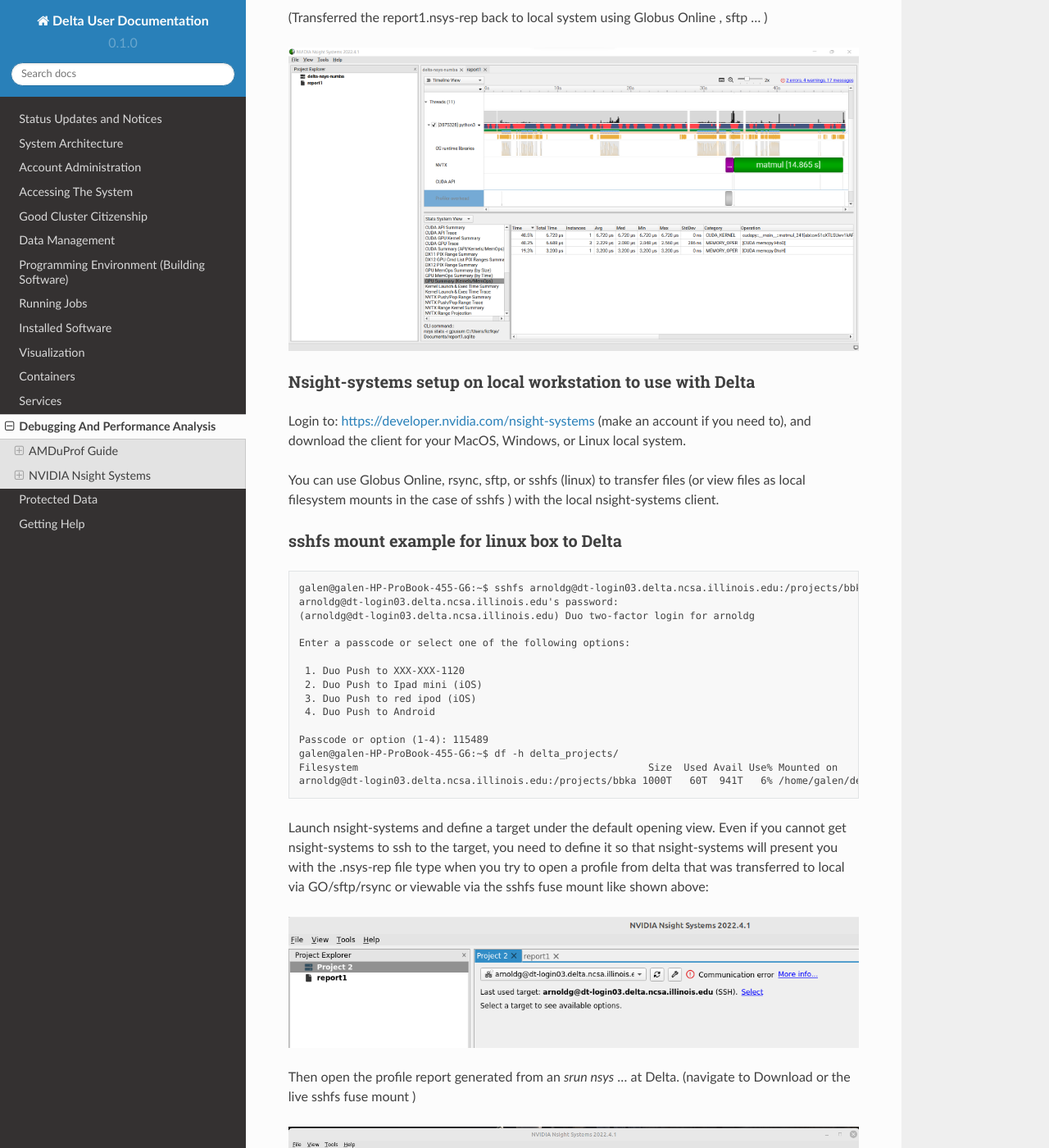
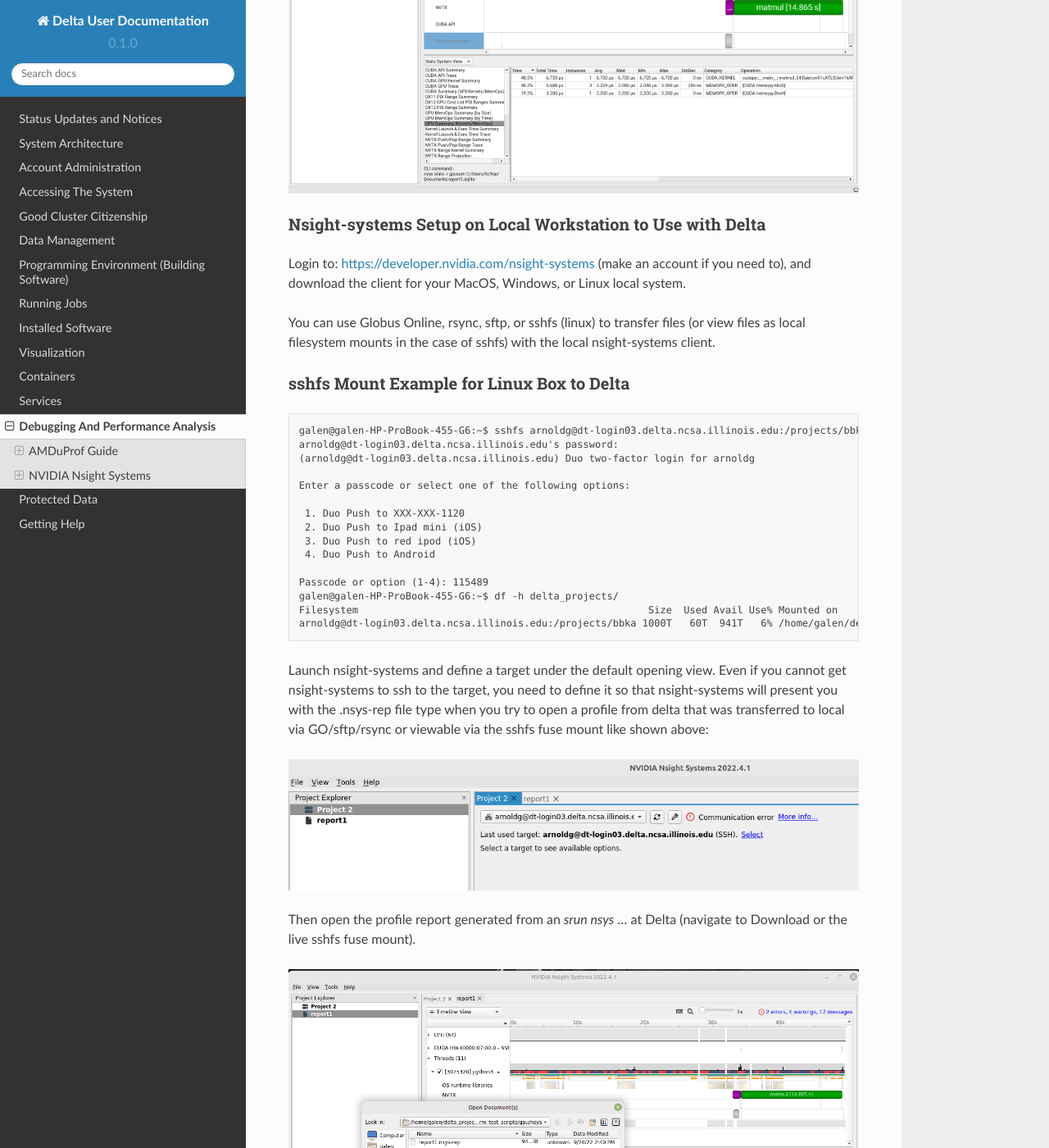
Before and after one commit to ncsa/Delta_doc, a Sphinx documentation site: the page built from docs/source/debug_perf/index.rst, in a window 1280 px wide and 1400 px high, scrolled down 11157 px. Shown: the whole window at 82% size. Built offline with Sphinx 7.4.7 and the Read the Docs theme 2.0.0, drawn with Linux system fonts in a browser that asks for light colours; pages that are not in the unit, such as notebooks, are missing from menus; some of the changed text lies outside the part shown.

Commit message:
Update index.rst updated formatting
updated formatting throughout page

```diff
--- a/docs/source/debug_perf/index.rst
+++ b/docs/source/debug_perf/index.rst
@@ -4,11 +4,11 @@ Debugging And Performance Analysis
 AMDuProf Guide
 -----------------
 
-run and collect data
+Run and Collect Data
 ~~~~~~~~~~~~~~~~~~~~~~~~~
 Run a batch job and collect data:
 
-::
+.. code-block::
 
    ...
    #SBATCH --constraint=perf  # perf,nvperf for gpu nodes
@@ -22,13 +22,12 @@ Run a batch job and collect data:
    srun AMDuProfCLI collect --config assess  -o `pwd`/uprof_assess  `pwd`/stream.22gb
    srun AMDuProfCLI collect --config assess_ext  -o `pwd`/uprof_assess_ext  `pwd`/stream.22gb
 
-generate report
+Generate Report
 ~~~~~~~~~~~~~~~~~
 
-After collecting data from a batch job, generate reports with the
-AMDuProfCLI report option.
+After collecting data from a batch job, generate reports with the AMDuProfCLI report option.
 
-::
+.. code-block::
 
    [arnoldg@dt-login03 uprof_tbp]$ export PATH=/sw/external/amd/AMDuProf_Linux_x64_4.0.341/bin:$PATH
    [arnoldg@dt-login03 uprof_tbp]$ AMDuProfCLI report -i AMDuProf-stream-TBP_Dec-19-2022_09-40-27/
@@ -80,15 +74,13 @@ assess, and inst_access Analyze views follow.
     :alt: inst_access
     :width: 1000px
 
-Selecting one of the lines or routines will take you to the Sources view
-where you can see the assembly used in that portion of code.
+Selecting one of the lines or routines will take you to the Sources view where you can see the assembly used in that portion of code.
 
 ..  image:: ../aux_pages/images/amduprof/06_uprof_sources.png
     :alt: sources view
     :width: 1000px
 
-The Session Info is under the Summary tab and displays more detail about
-the profiling session.
+The Session Info is under the Summary tab and displays more detail about the profiling session.
 
 ..  image:: ../aux_pages/images/amduprof/07_uprof_session_info.png
     :alt: session summary info
@@ -101,44 +93,36 @@ https://www.amd.com/content/dam/amd/en/documents/developer/uprof-v4.0-gaGA-user-
 NVIDIA Nsight Systems
 -------------------------
 
-Installation (Delta system, rgpu02 preliminary documentation)
+Installation (Delta System, rgpu02 Preliminary Documentation)
 ~~~~~~~~~~~~~~~~~~~~~~~~~~~~~~~~~~~~~~~~~~~~~~~~~~~~~~~~~~~~~~~~~~~~~~~
-For admins/sw team: Use **Spack** to install cuda, and the nsys command
-for Nsight Systems is included.
+For admins/sw team: Use **Spack** to install cuda, and the nsys command for Nsight Systems is included.
 
-|
-
-::
+.. code-block::
 
    [arnoldg@rgpu02 rgpu02]$ module load cuda
    [arnoldg@rgpu02 rgpu02]$ which nsys
    ~/rgpu02/spack/opt/spack/linux-rhel8-zen/gcc-8.5.0/cuda-11.6.0-7ortdmqooz7ikzxpl4dvsqhqiflglvsa/bin/nsys
    [arnoldg@rgpu02 rgpu02]$
 
-Installation (NVIDIA Nsight Systems client on local desktop/laptop)
+Installation (NVIDIA Nsight Systems Client on Local Desktop/Laptop)
 ~~~~~~~~~~~~~~~~~~~~~~~~~~~~~~~~~~~~~~~~~~~~~~~~~~~~~~~~~~~~~~~~~~~~~
 
-Open https://developer.nvidia.com/tools-overview and navigate to the
-*Developer Tools Downloads* button, then select *Nsight Systems* and
-your operating system. If you don't have an account at
-developer.nvidia.com set one up when prompted and when you have
-completed the forms, your download will begin. Install the application
-on your local machine. You will download output files from the server
-command line application and use the GUI locally on your laptop.
+Open https://developer.nvidia.com/tools-overview and navigate to the *Developer Tools Downloads* button, then select *Nsight Systems* and your operating system.
+If you don't have an account at developer.nvidia.com set one up when prompted and when you have completed the forms, your download will begin.
+Install the application on your local machine.
+You will download output files from the server command line application and use the GUI locally on your laptop.
 
 Run application on Delta
 ~~~~~~~~~~~~~~~~~~~~~~~~~
 
-::
+.. code-block::
 
    $ srun nsys profile -o /path/to/mynysys.out --stats=true ./a.out]]>
    Run application on Delta
 
    $ srun nsys profile -o /path/to/mynysys.out --stats=true ./a.out
 
-|
-
-::
+.. code-block::
 
    [arnoldg@dt-login03 gromacs]$ cat nsys_wrap.sh
    #!/bin/bash
@@ -149,9 +133,7 @@ Run application on Delta
      "$@"
    fi
 
-|
-
-::
+.. code-block::
 
    #SBATCH --constraint=perf,nvperf
    ...
@@ -161,7 +143,7 @@ Run application on Delta
 
    # see https://docs.nvidia.com/nsight-systems/UserGuide/index.html#cli-analyze-mpi-codes
 
-MPI rank example result (viewing with nsight on local desktop )
+MPI Rank Example Result (Viewing with Nsight on Local Desktop )
 ~~~~~~~~~~~~~~~~~~~~~~~~~~~~~~~~~~~~~~~~~~~~~~~~~~~~~~~~~~~~~~~~~~~
 
 ..  image:: ../aux_pages/images/nvidia_nsight/01_gms_nsys.png
@@ -172,12 +154,12 @@ MPI rank example result (viewing with nsight on local desktop )
     :alt: summary
     :width: 1000px
 
-Copy resultant files to your local laptop ( Downloads/ or Documents/ )
+Copy Resultant Files to Your Local Laptop (Downloads/ or Documents/)
 ~~~~~~~~~~~~~~~~~~~~~~~~~~~~~~~~~~~~~~~~~~~~~~~~~~~~~~~~~~~~~~~~~~~~~~~~~~~~
-scp is shown below, you could also use globus online, sftp, or an sshfs
-mount from your laptop.
 
-::
+scp is shown below, you could also use globus online, sftp, or an sshfs mount from your laptop.
+
+.. code-block::
 
    # Delta
    [arnoldg@rgpu02 rgpu02]$ ls /tmp/nsys*
@@ -218,9 +200,8 @@ mount from your laptop.
 Open NVIDIA Nsight Systems
 ~~~~~~~~~~~~~~~~~~~~~~~~~~~~~~
 
-Under the File menu, select "open" then navigate to your Downloads/
-folder and select the nsys\* file of interest (nays-report-b26d.nsys-rep
-in this example). Explore the data in the GUI application.
+Under the File menu, select "open" then navigate to your Downloads/ folder and select the nsys\* file of interest (nays-report-b26d.nsys-rep in this example).
+Explore the data in the GUI application.
 
 ..  image:: ../aux_pages/images/nvidia_nsight/03_nsight-systems-timeline.jpg
     :alt: timeline
@@ -230,9 +211,7 @@ in this example). Explore the data in the GUI application.
     :alt: analysis
     :width: 1000px
 
-See also: `NVTX source code annotations blog article at
-NVIDIA <https://developer.nvidia.com/blog/nvidia-tools-extension-api-nvtx-annotation-tool-for-profiling-code-in-python-and-c-c/>`__
-(can annotate c/c++/python GPU or CPU code)
+See also: `NVTX source code annotations blog article at NVIDIA <https://developer.nvidia.com/blog/nvidia-tools-extension-api-nvtx-annotation-tool-for-profiling-code-in-python-and-c-c/>`__ (can annotate c/c++/python GPU or CPU code)
 
 Python with NVTX
 ~~~~~~~~~~~~~~~~~~~~
@@ -240,7 +219,7 @@ Python with NVTX
 Install:
 $$$$$$$$$$$$$
 
-::
+.. code-block::
 
    [arnoldg@rgpu02 nvtx]$ module load python cuda
    [arnoldg@rgpu02 nvtx]$ C_INCLUDE_PATH=$CUDA_HOME/include pip install nvtx
@@ -260,7 +239,8 @@ $$$$$$$$$$$$$
 
 Run with nsys cli:
 ~~~~~~~~~~~~~~~~~~~~~~~
-::
+
+.. code-block::
 
    [arnoldg@rgpu02 nvtx]$ nsys profile -o nvtx_simple.profile --stats=true ./nvtx_simple.py
 
@@ -317,19 +297,17 @@ Run with nsys cli:
        /tmp/nsys-report-e498.sqlite
    [arnoldg@rgpu02 nvtx]$
 
-|
-
-::
+.. code-block::
 
    nsys profile --gpu-metrics-device=all \
        --gpu-metrics-frequency=20000    # get metrics from the cuda libs/api
 
    ncu --metrics "regex:.*"    # get all gpu metrics from the hardware
 
-Delta script and nsight-systems view of the resulting report
+Delta Script and Nsight-systems View of the Resulting Report
 ~~~~~~~~~~~~~~~~~~~~~~~~~~~~~~~~~~~~~~~~~~~~~~~~~~~~~~~~~~~~~~~
 
-::
+.. code-block::
 
    #!/bin/bash
    #SBATCH --job-name="numba_profile"
@@ -360,28 +338,23 @@ Delta script and nsight-systems view of the resulting report
 
    dcgmi profile --resume
 
-(Transferred the report1.nsys-rep back to local system using Globus
-Online , sftp ... )
+(Transferred the report1.nsys-rep back to local system using Globus Online , sftp ... )
 
 ..  image:: ../aux_pages/images/nvidia_nsight/05_nsight-systems-win.png
     :alt: window
     :width: 1000px
 
-Nsight-systems setup on local workstation to use with Delta
+Nsight-systems Setup on Local Workstation to Use with Delta
 ~~~~~~~~~~~~~~~~~~~~~~~~~~~~~~~~~~~~~~~~~~~~~~~~~~~~~~~~~~~~~~~~~
 
-Login to: https://developer.nvidia.com/nsight-systems (make an account
-if you need to), and download the client for your MacOS, Windows, or
-Linux local system.
+Login to: https://developer.nvidia.com/nsight-systems (make an account if you need to), and download the client for your MacOS, Windows, or Linux local system.
 
-You can use Globus Online, rsync, sftp, or sshfs (linux) to transfer
-files (or view files as local filesystem mounts in the case of sshfs )
-with the local nsight-systems client.
+You can use Globus Online, rsync, sftp, or sshfs (linux) to transfer files (or view files as local filesystem mounts in the case of sshfs) with the local nsight-systems client.
 
-sshfs mount example for linux box to Delta
-~~~~~~~~~~~~~~~~~~~~~~~~~~~~~~~~~~~~~~~~~~
+sshfs Mount Example for Linux Box to Delta
+~~~~~~~~~~~~~~~~~~~~~~~~~~~~~~~~~~~~~~~~~~~
 
-::
+.. code-block::
 
    galen@galen-HP-ProBook-455-G6:~$ sshfs arnoldg@dt-login03.delta.ncsa.illinois.edu:/projects/bbka delta_projects/
    arnoldg@dt-login03.delta.ncsa.illinois.edu's password:
@@ -399,45 +372,31 @@ sshfs mount example for linux box to Delta
    Filesystem                                                 Size  Used Avail Use% Mounted on
    arnoldg@dt-login03.delta.ncsa.illinois.edu:/projects/bbka 1000T   60T  941T   6% /home/galen/delta_projects
 
-Launch nsight-systems and define a target under the default opening
-view. Even if you cannot get nsight-systems to ssh to the target, you
-need to define it so that nsight-systems will present you with the
-.nsys-rep file type when you try to open a profile from delta that was
-transferred to local via GO/sftp/rsync or viewable via the sshfs fuse
-mount like shown above:
+Launch nsight-systems and define a target under the default opening view.
+Even if you cannot get nsight-systems to ssh to the target, you need to define it so that nsight-systems will present you with the .nsys-rep file type when you try to open a profile from delta that was transferred to local via GO/sftp/rsync or viewable via the sshfs fuse mount like shown above:
 
 ..  image:: ../aux_pages/images/nvidia_nsight/06_nsight-systems-project-target.png
     :alt: project target
     :width: 1000px
 
-Then open the profile report generated from an *srun nsys* ... at Delta.
-(navigate to Download or the live sshfs fuse mount )
+Then open the profile report generated from an *srun nsys* ... at Delta (navigate to Download or the live sshfs fuse mount).
 
 ..  image:: ../aux_pages/images/nvidia_nsight/07-nsight-systems-file-open-sshfs.png
     :alt: profile report
     :width: 1000px
 
-Proceed to use nsight-systems. A stats view of the GPU Summary is shown.
-This is usually a good performance analysis starting point showing
-utilization of kernels vs times to transfer data between the host
-computer and the gpu accelerator.
+Proceed to use nsight-systems.
+A stats view of the GPU Summary is shown.
+This is usually a good performance analysis starting point showing utilization of kernels vs times to transfer data between the host computer and the gpu accelerator.
 
 ..  image:: ../aux_pages/images/nvidia_nsight/08-nsight-systems-stats-system-view.png
     :alt: GPU stats summary
     :width: 1000px
 
-|
-
 https://docs.nvidia.com/cuda/cuda-c-programming-guide
 
-`User Guide :: Nsight Systems Documentation
-(nvidia.com) <https://docs.nvidia.com/nsight-systems/UserGuide/index.html>`__
-(nsys higher level and cuda api )
+`User Guide :: Nsight Systems Documentation (nvidia.com) <https://docs.nvidia.com/nsight-systems/UserGuide/index.html>`_ (nsys higher level and cuda api )
 
-`Nsight Compute CLI :: Nsight Compute Documentation
-(nvidia.com) <https://docs.nvidia.com/nsight-compute/NsightComputeCli/index.html>`__
-( ncu lower level and counters )
+`Nsight Compute CLI :: Nsight Compute Documentation (nvidia.com) <https://docs.nvidia.com/nsight-compute/NsightComputeCli/index.html>`_ (ncu lower level and counters )
 
-`GitHub -
-quasiben/nvtx-examples <https://github.com/quasiben/nvtx-examples>`__ (
-sample python test codes )
+`GitHub - quasiben/nvtx-examples <https://github.com/quasiben/nvtx-examples>`_ (sample python test codes )
```
Also changed, not shown: other parts of docs/source/debug_perf/index.rst (+6 -11 lines).
